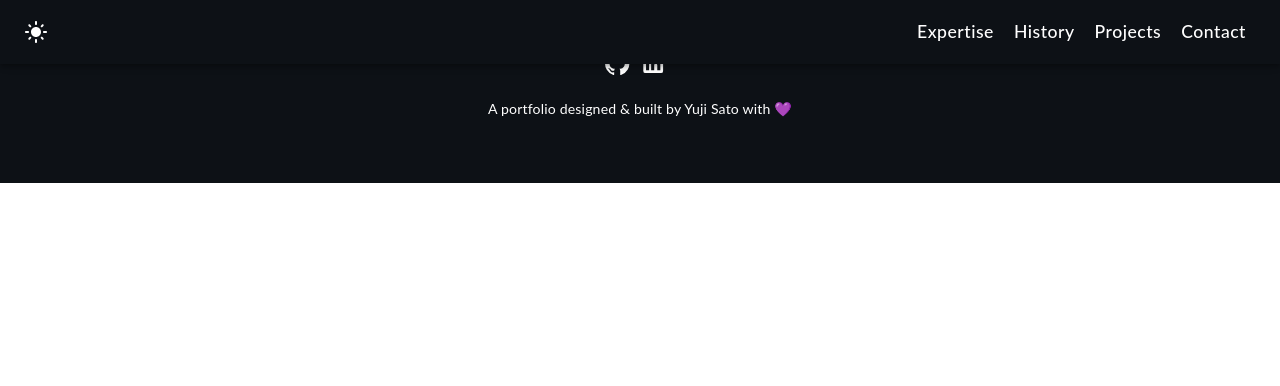
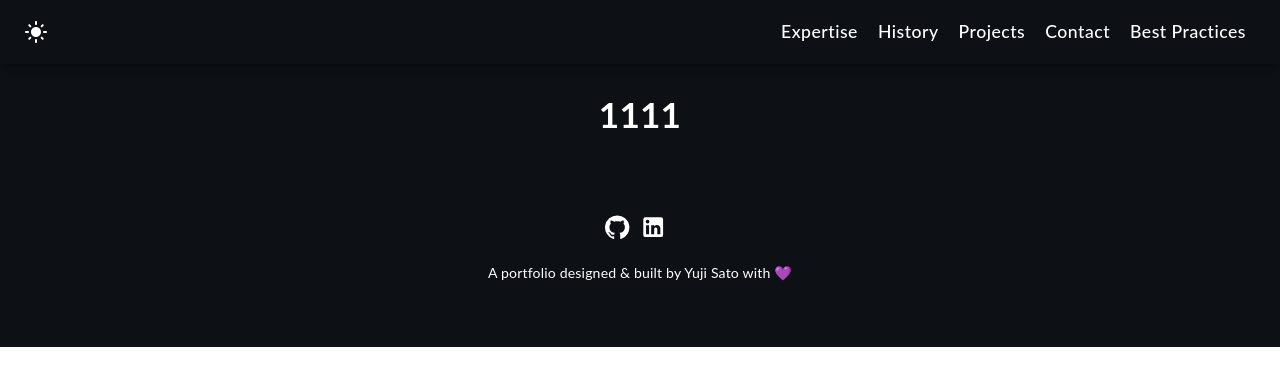
Before and after one commit to 0XFF-96/jimmyli, a React (Create React App) app: page /jimmyli/bs in a window 1280 px wide. Shown: the top 386 px of the page. Built offline with nearby package versions, Linux system fonts and the light colour scheme.

Commit message:
improve router

```diff
--- a/src/App.tsx
+++ b/src/App.tsx
@@ -30,7 +30,7 @@ function App() {
       }, []);
 
       return (
-        <Router>
+        <Router basename="/jimmyli">
             <div className={`main-container ${mode === 'dark' ? 'dark-mode' : 'light-mode'}`}>
                 <Navigation parentToChild={{ mode }} modeChange={handleModeChange} />
                 <FadeIn transitionDuration={700}>
--- a/src/components/Navigation.tsx
+++ b/src/components/Navigation.tsx
@@ -17,7 +17,13 @@ import MenuIcon from '@mui/icons-material/Menu';
 import Toolbar from '@mui/material/Toolbar';
 
 const drawerWidth = 240;
-const navItems = [['Expertise', 'expertise'], ['History', 'history'], ['Projects', 'projects'], ['Contact', 'contact']];
+const navItems = [
+  ['Expertise', 'expertise'],
+  ['History', 'history'],
+  ['Projects', 'projects'],
+  ['Contact', 'contact'],
+  ['Best Practices', 'bs'],  // 添加 Best Practices 页面
+];
 
 function Navigation({parentToChild, modeChange}: any) {
 
@@ -48,13 +54,17 @@ function Navigation({parentToChild, modeChange}: any) {
 
   const scrollToSection = (section: string) => {
     console.log(section)
-    const expertiseElement = document.getElementById(section);
-    if (expertiseElement) {
-      expertiseElement.scrollIntoView({ behavior: 'smooth' });
-      console.log('Scrolling to:', expertiseElement);  // Debugging: Ensure the element is found
-    } else {
-      console.error('Element with id "expertise" not found');  // Debugging: Log error if element is not found
-    }
+    if (section === 'bs') {
+      // 如果是 Best Practices 页面，使用路由导航
+      window.location.href = '/bs';
+  } else {
+      const expertiseElement = document.getElementById(section);
+      if (expertiseElement) {
+          expertiseElement.scrollIntoView({ behavior: 'smooth' });
+      } else {
+          console.error(`Element with id "${section}" not found`);
+      }
+  }
   };
 
   const drawer = (
--- a/src/pages/BestPractices.js
+++ b/src/pages/BestPractices.js
@@ -2,11 +2,9 @@ import { Route, Routes } from 'react-router-dom';
 
 const BestPractices = () => {
     return (
-        <div>
-            {/* Your component content goes here */}
-            <h1>Best Practices</h1>
-            <p>Content about best practices...</p>
-        </div>
+        <div className="container">
+        <h1>1111</h1>
+      </div>
     );
 };
 
```
